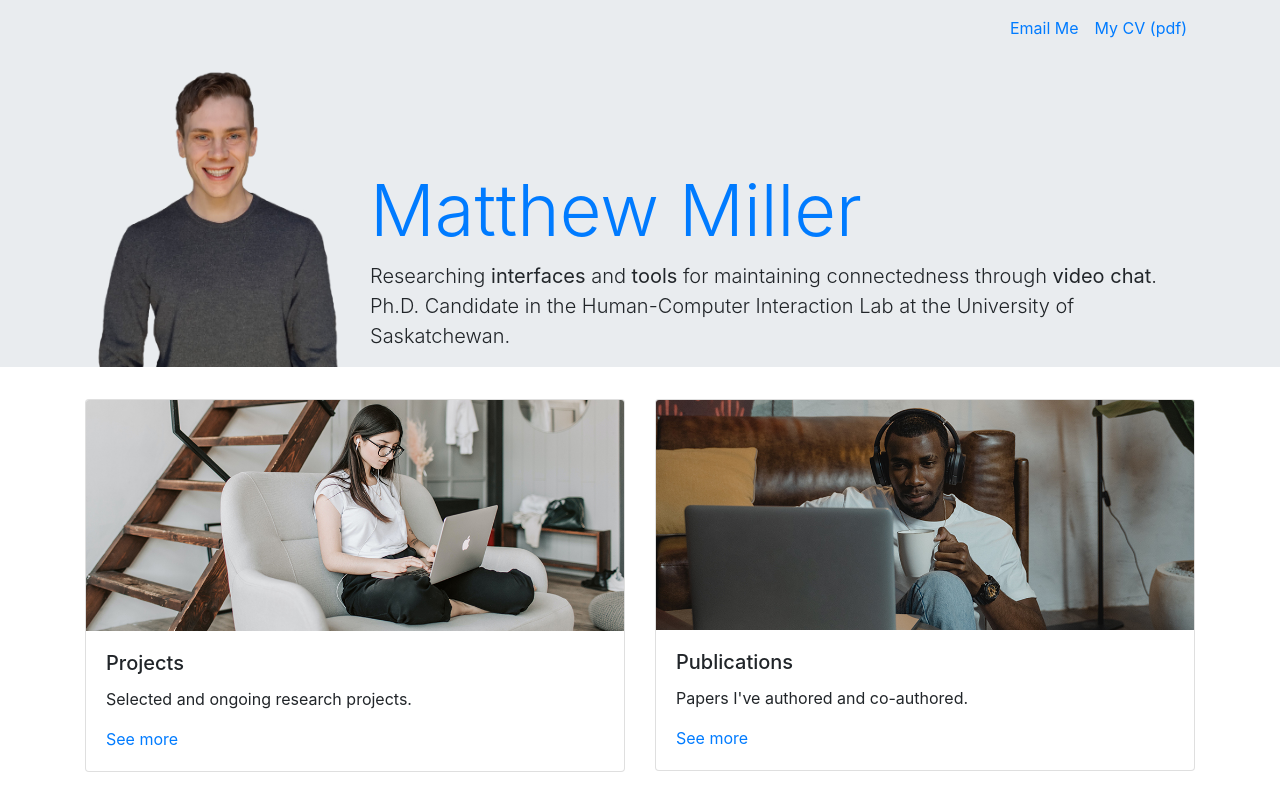
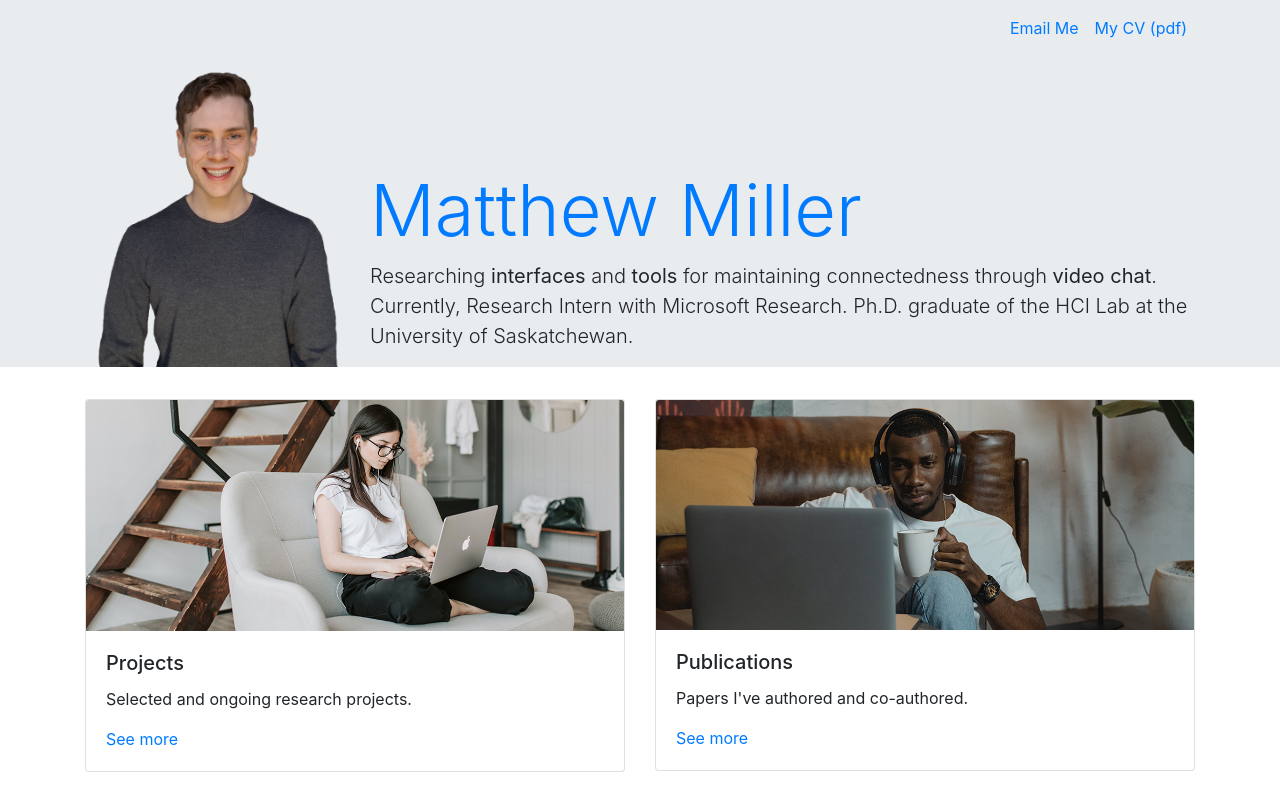
Before and after one commit to millermk/millermk.github.io, a React (Create React App) app: page / in a window 1280 px wide. Shown: the top 794 px of the page. Built offline with nearby package versions, Linux system fonts and the light colour scheme.

Commit message:
Update jumbotron text

```diff
--- a/src/Components/HomeJumbotron.tsx
+++ b/src/Components/HomeJumbotron.tsx
@@ -22,7 +22,7 @@ export default function HomeJumbotron() {
                         <RouterNavLink className="link-undecorated" to="/">
                             <h1 className="display-3">Matthew Miller</h1>
                         </RouterNavLink>
-                        <p className="lead">Researching <b>interfaces</b> and <b>tools</b> for maintaining connectedness through <b>video chat</b>. Ph.D. Candidate in the Human-Computer Interaction Lab at the University of Saskatchewan.</p>
+                        <p className="lead">Researching <b>interfaces</b> and <b>tools</b> for maintaining connectedness through <b>video chat</b>. Currently, Research Intern with Microsoft Research. Ph.D. graduate of the HCI Lab at the University of Saskatchewan.</p>
                     </Col>
                 </Row>
             </Container>
```
